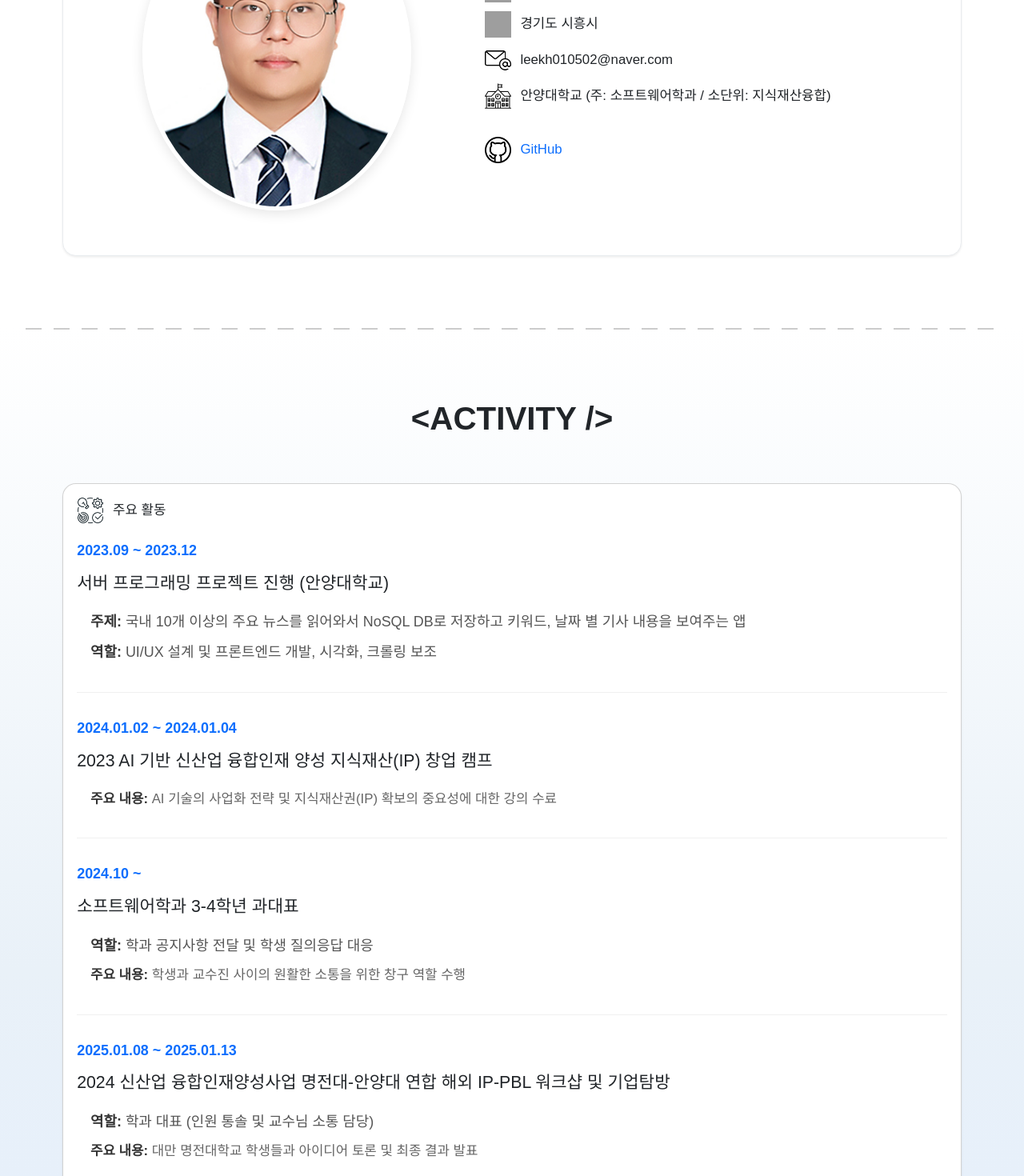
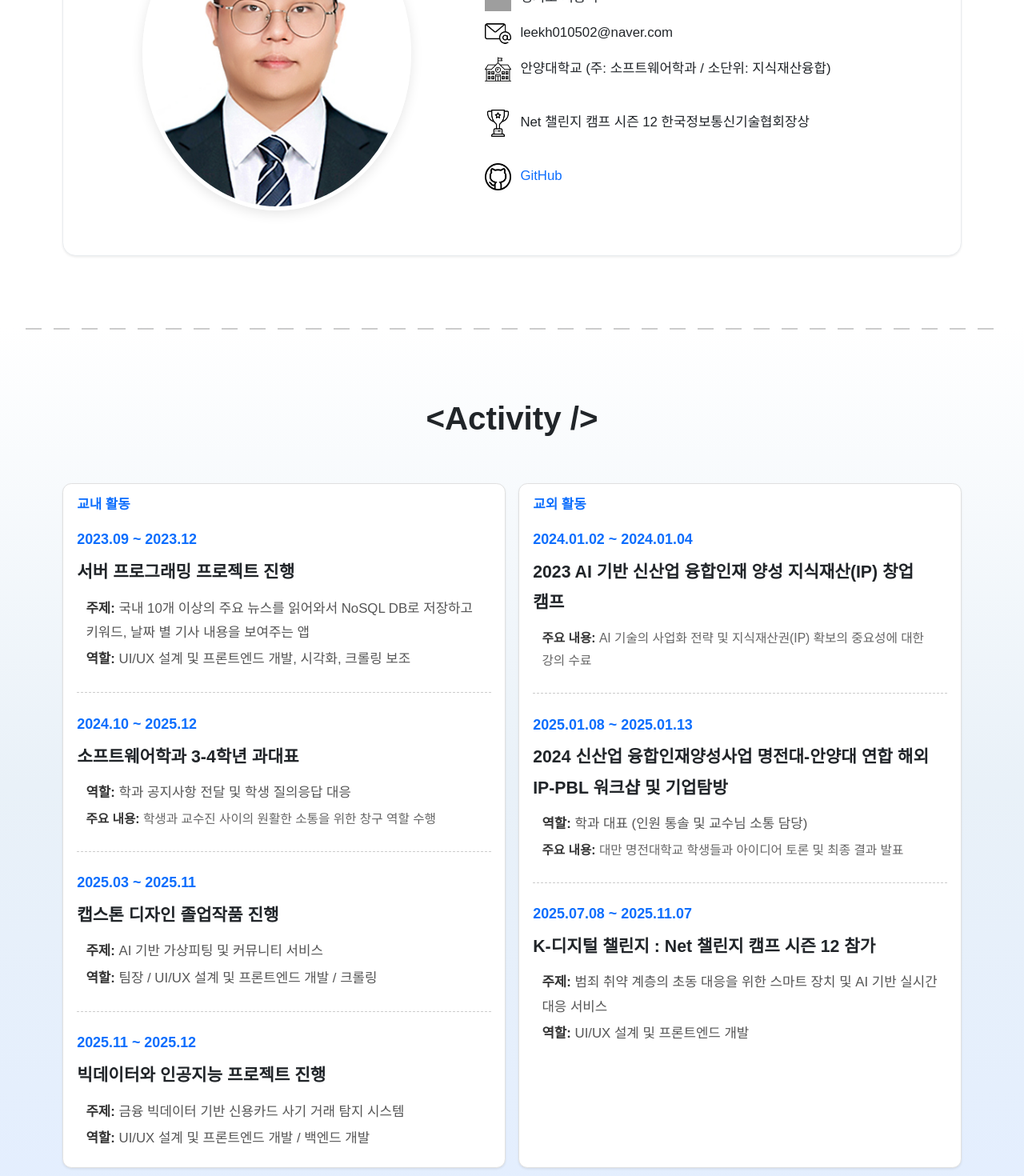
Before and after one commit to leekyuhyun/portfolio, a Vue app: page / in a window 1280 px wide. Shown: the part 1020-2490 px from the top of the page at 80% size. Built offline with nearby package versions, Linux system fonts and the light colour scheme; grey boxes are pictures that could not be loaded.

Commit message:
fix : 활동 교내/교외로 구분 및 수상 이력 추가, 프로젝트 추가

```diff
--- a/src/components/AboutMe/AboutMe.vue
+++ b/src/components/AboutMe/AboutMe.vue
@@ -29,6 +29,17 @@
                 <img src="/assets/image/school-icon.png" class="icon me-3" />
                 <span>{{ info.profile.education }}</span>
               </li>
+
+              <li class="mt-5"></li>
+              <li
+                class="d-flex align-items-center mb-3"
+                v-for="trophy in info.trophies"
+                :key="trophy.name"
+              >
+                <img :src="trophy.icon" class="icon me-3" alt="Trophy Icon" />
+                <span>{{ trophy.name }}</span>
+              </li>
+
               <li class="mt-5"></li>
               <li
                 class="d-flex align-items-center mb-3"
--- a/src/components/Activity/Activity.css
+++ b/src/components/Activity/Activity.css
@@ -2,66 +2,76 @@
   padding-top: 8rem;
   background: linear-gradient(180deg, #ffffff 0%, #e9f1f8 50%, #e3eeff 100%);
 }
-.activity-wrapper {
-  max-width: 114rem;
-  margin: 0 auto;
+
+.main-activity-icon {
+  width: 60px;
+  height: 60px;
+  object-fit: contain;
 }
-.activity-wrapper .card {
-  border-radius: 1.5rem;
-  padding: 4rem 10rem 4rem 6rem;
+
+/* 💡 새로운 카드 스타일 */
+.activity-card-wrapper .card {
+  border-radius: 1rem;
+  padding: 3rem;
+  border: 1px solid #e0e0e0;
 }
-.icon {
-  width: 3rem;
-  height: 3rem;
-}
+
 .activity-list {
   line-height: 1.8;
+  padding-left: 0;
 }
+
+/* 각 활동 항목 사이에 구분선 추가 */
 .activity-item:not(:last-child) {
-  margin-bottom: 2.5rem;
-  padding-bottom: 2.5rem;
-  border-bottom: 1px solid #f0f0f0;
+  margin-bottom: 2rem;
+  padding-bottom: 2rem;
+  border-bottom: 1px dashed #cccccc; /* 깔끔한 대시선 */
 }
+
+/* 마커 스타일은 제거되었으므로, 목록 항목에 일반적인 리스트 스타일만 적용 */
 .activity-period {
   color: var(--bs-primary);
   font-size: 1.6rem;
   margin-bottom: 0.5rem;
 }
+
 .activity-title {
   font-size: 1.9rem;
-  font-weight: 500;
-  margin-bottom: 1.2rem;
+  font-weight: 600;
+  margin-bottom: 1rem;
 }
+
 .activity-details {
-  padding-left: 1.5rem;
+  padding-left: 1rem; /* 항목 내용 들여쓰기 */
 }
+
 .activity-details p {
-  margin-bottom: 0.5rem;
-  font-size: 1.6rem;
+  margin-bottom: 0.3rem;
+  font-size: 1.5rem;
   color: #555;
   word-break: keep-all;
   overflow-wrap: break-word;
 }
 .activity-details .details-text {
-  font-size: 1.5rem;
+  font-size: 1.4rem;
   color: #666;
 }
 .activity-details p strong {
-  font-weight: 600;
+  font-weight: 700;
   color: #333;
 }
+
+/* 💡 모바일 반응형: 별도 복잡한 조정 필요 없음 (Bootstrap의 col-lg-6이 자동 처리) */
 @media (max-width: 992px) {
-  .activity-wrapper .card {
-    padding: 4rem;
+  .activity-card-wrapper .card {
+    padding: 2.5rem;
   }
 }
-@media (max-width: 768px) {
-  .activity-wrapper .card {
-    padding: 3rem;
+@media (max-width: 576px) {
+  .activity-card-wrapper .card {
+    padding: 1.5rem;
   }
-  .activity-wrapper .card h3 {
-    font-size: 2.2rem !important;
-    justify-content: center;
-    margin-bottom: 3rem !important;
+  .activity-title {
+    font-size: 1.7rem;
   }
 }
--- a/src/components/Activity/Activity.js
+++ b/src/components/Activity/Activity.js
@@ -1,11 +1,14 @@
-import { ref } from 'vue'
-import { activityData } from '@/data/activity_data.js'
+import { onCampusData, offCampusData } from '@/data/activity_data.js'
 
 export default {
   setup() {
-    const activity = ref(activityData)
+    const activityData = {
+      onCampus: onCampusData,
+      offCampus: offCampusData,
+    }
+
     return {
-      activity,
+      activityData,
     }
   },
 }
--- a/src/components/Activity/Activity.vue
+++ b/src/components/Activity/Activity.vue
@@ -1,15 +1,41 @@
 <template>
   <section id="activity" class="section">
     <div class="container">
-      <h2 class="section-title text-center" data-aos="fade-up">&lt;ACTIVITY /&gt;</h2>
-      <div class="activity-wrapper" data-aos="fade-up" data-aos-delay="100">
+      <h2 class="section-title text-center" data-aos="fade-up">&lt;Activity /&gt;</h2>
+
+      <div class="row g-4 activity-card-wrapper">
+        <div class="col-lg-6" data-aos="fade-up">
           <div class="card p-4 shadow-sm h-100">
-          <h3 class="d-flex align-items-center fs-4 mb-4">
-            <img :src="activity.icon" class="icon me-3" />
-            {{ activity.title }}
-          </h3>
+            <h3 class="fs-4 mb-4 text-primary fw-bold">{{ activityData.onCampus.title }}</h3>
             <ul class="activity-list list-unstyled mb-0">
-            <li v-for="(item, index) in activity.items" :key="index" class="activity-item">
+              <li
+                v-for="(item, index) in activityData.onCampus.items"
+                :key="'on-campus-' + index"
+                class="activity-item"
+              >
+                <p class="activity-period fw-bold">{{ item.period }}</p>
+                <p class="activity-title">{{ item.title }}</p>
+                <div class="activity-details">
+                  <p v-if="item.topic"><strong>주제:</strong> {{ item.topic }}</p>
+                  <p v-if="item.role"><strong>역할:</strong> {{ item.role }}</p>
+                  <p v-if="item.details" class="details-text">
+                    <strong>주요 내용:</strong> {{ item.details }}
+                  </p>
+                </div>
+              </li>
+            </ul>
+          </div>
+        </div>
+
+        <div class="col-lg-6" data-aos="fade-up" data-aos-delay="100">
+          <div class="card p-4 shadow-sm h-100">
+            <h3 class="fs-4 mb-4 text-primary fw-bold">{{ activityData.offCampus.title }}</h3>
+            <ul class="activity-list list-unstyled mb-0">
+              <li
+                v-for="(item, index) in activityData.offCampus.items"
+                :key="'off-campus-' + index"
+                class="activity-item"
+              >
                 <p class="activity-period fw-bold">{{ item.period }}</p>
                 <p class="activity-title">{{ item.title }}</p>
                 <div class="activity-details">
@@ -24,8 +50,8 @@
           </div>
         </div>
       </div>
+    </div>
   </section>
 </template>
-
 <script src="./Activity.js"></script>
 <style scoped src="./Activity.css"></style>
--- a/src/data/aboutMe_data.js
+++ b/src/data/aboutMe_data.js
@@ -15,4 +15,10 @@ export const aboutMeData = {
       icon: '/assets/image/git-icon.png',
     },
   ],
+  trophies: [
+    {
+      name: 'Net 챌린지 캠프 시즌 12 한국정보통신기술협회장상',
+      icon: '/assets/image/trophy.png',
+    },
+  ],
 }
--- a/src/data/activity_data.js
+++ b/src/data/activity_data.js
@@ -1,25 +1,41 @@
-// Activity 섹션의 데이터를 객체 형태로 관리합니다.
-export const activityData = {
-  title: '주요 활동',
-  icon: '/assets/image/activity-icon.png',
+export const onCampusData = {
+  title: '교내 활동',
   items: [
     {
       period: '2023.09 ~ 2023.12',
-      title: '서버 프로그래밍 프로젝트 진행 (안양대학교)',
+      title: '서버 프로그래밍 프로젝트 진행',
       topic:
         '국내 10개 이상의 주요 뉴스를 읽어와서 NoSQL DB로 저장하고 키워드, 날짜 별 기사 내용을 보여주는 앱',
       role: 'UI/UX 설계 및 프론트엔드 개발, 시각화, 크롤링 보조',
     },
     {
+      period: '2024.10 ~ 2025.12',
+      title: '소프트웨어학과 3-4학년 과대표',
+      role: '학과 공지사항 전달 및 학생 질의응답 대응',
+      details: '학생과 교수진 사이의 원활한 소통을 위한 창구 역할 수행',
+    },
+    {
+      period: '2025.03 ~ 2025.11',
+      title: '캡스톤 디자인 졸업작품 진행',
+      topic: 'AI 기반 가상피팅 및 커뮤니티 서비스',
+      role: '팀장 / UI/UX 설계 및 프론트엔드 개발 / 크롤링',
+    },
+    {
+      period: '2025.11 ~ 2025.12',
+      title: '빅데이터와 인공지능 프로젝트 진행',
+      topic: '금융 빅데이터 기반 신용카드 사기 거래 탐지 시스템',
+      role: 'UI/UX 설계 및 프론트엔드 개발 / 백엔드 개발',
+    },
+  ],
+}
+
+export const offCampusData = {
+  title: '교외 활동',
+  items: [
+    {
       period: '2024.01.02 ~ 2024.01.04',
       title: '2023 AI 기반 신산업 융합인재 양성 지식재산(IP) 창업 캠프',
       details: 'AI 기술의 사업화 전략 및 지식재산권(IP) 확보의 중요성에 대한 강의 수료',
-    },
-    {
-      period: '2024.10 ~ ',
-      title: '소프트웨어학과 3-4학년 과대표',
-      role: '학과 공지사항 전달 및 학생 질의응답 대응',
-      details: '학생과 교수진 사이의 원활한 소통을 위한 창구 역할 수행',
     },
     {
       period: '2025.01.08 ~ 2025.01.13',
@@ -28,16 +44,15 @@ export const activityData = {
       details: '대만 명전대학교 학생들과 아이디어 토론 및 최종 결과 발표',
     },
     {
-      period: '2025.03 ~',
-      title: '캡스톤 디자인 졸업작품 진행 중 (안양대학교)',
-      topic: 'AI 기반 가상피팅 및 커뮤니티 서비스',
-      role: '팀장 / UI/UX 설계 및 프론트엔드 개발 / 크롤링',
-    },
-    {
-      period: '2025.07.08 ~',
-      title: 'K-디지털 챌린지 : Net 챌린지 캠프 시즌 12 참가 중 (주최 : 과학기술정보통신부)',
+      period: '2025.07.08 ~ 2025.11.07',
+      title: 'K-디지털 챌린지 : Net 챌린지 캠프 시즌 12 참가',
       topic: '범죄 취약 계층의 초동 대응을 위한 스마트 장치 및 AI 기반 실시간 대응 서비스',
       role: 'UI/UX 설계 및 프론트엔드 개발',
     },
   ],
 }
+
+export const activitySections = {
+  onCampus: onCampusData,
+  offCampus: offCampusData,
+}
--- a/src/data/projects_data.js
+++ b/src/data/projects_data.js
@@ -1,10 +1,12 @@
+import { read } from '@popperjs/core'
+
 export const projectsData = [
   {
     type: 'Team',
     name: 'AI 기반 가상피팅 및 커뮤니티 서비스',
     context: '안양대학교 캡스톤 디자인',
     team: '3인',
-    period: '2025.03 - (진행 중)',
+    period: '2025.03 - 2025.11',
     description: 'AI 기반 가상 피팅 서비스와 사용자 피드 기능이 포함된 풀스택 웹 프로젝트입니다.',
     tags: ['React', 'React Router', 'Axios', 'CSS Modules', 'Crawling'],
     githubUrl: 'https://github.com/toran1678/VirtualFitting',
@@ -15,12 +17,33 @@ export const projectsData = [
     name: '범죄 취약 계층을 위한 AI 기반 실시간 대응 서비스',
     context: 'Net 챌린지 캠프 시즌 12',
     team: '6인',
-    period: '2025.07.08 - (진행 중)',
+    period: '2025.07.08 - 2025.11.07',
     description:
       'K-디지털 챌린지 공모전 출품작으로, 스마트 장치 데이터를 AI로 분석하여 위험 상황을 감지하고 신속한 초동 대응을 지원하는 통합 관제 시스템입니다.',
     tags: ['Vue.js', 'Vue Router', 'Axios', 'Bootstrap', 'Kakao Maps API'],
     githubUrl: 'https://github.com/leekyuhyun/contest_frontend',
     readmeUrl: 'https://raw.githubusercontent.com/leekyuhyun/contest_frontend/main/README.md',
+  },
+  {
+    type: 'Team',
+    name: '금융 빅데이터 기반 신용카드 사기 거래 탐지 시스템',
+    context: '안양대학교 빅데이터와 인공지능',
+    team: '2인',
+    period: '2025.11 ~ 2025.12',
+    description:
+      '금융 거래 데이터를 분석하여 신용카드 사기 거래를 탐지하는 시스템입니다. 데이터 전처리, 특징 추출, 머신러닝 모델링을 포함합니다.',
+    tags: [
+      'React',
+      'FastAPI',
+      'Python',
+      'scikit-learn',
+      'PostgreSQL',
+      'Docker',
+      'RandomForest',
+      'Imbalanced-learn',
+    ],
+    githubUrl: 'https://github.com/leekyuhyun/anomaly-dashboard-project',
+    readmeUrl: 'https://github.com/leekyuhyun/anomaly-dashboard-project/blob/main/README.md',
   },
 
   // --- 개인 프로젝트 ---
@@ -49,7 +72,7 @@ export const projectsData = [
   },
   {
     type: 'Personal',
-    name: 'Vue.js 기반 포트폴리오 웹사이트',
+    name: 'Vue.js 기반 포트폴리오 웹 어플리케이션',
     context: '개인 프로젝트',
     period: '2025.09.13 - 2025.09.15',
     description:
@@ -58,4 +81,15 @@ export const projectsData = [
     githubUrl: 'https://github.com/leekyuhyun/portfolio',
     readmeUrl: 'https://raw.githubusercontent.com/leekyuhyun/portfolio/main/README.md',
   },
+  {
+    type: 'Personal',
+    name: '개인 야구 기록지 웹 어플리케이션',
+    context: '개인 프로젝트',
+    period: '2025.11.16 - 2025.11.17',
+    description:
+      'Vue와 Vite를 사용하여 개발한 개인 야구 기록지 웹 애플리케이션입니다. 사용자는 경기 데이터를 입력하고 관리할 수 있습니다.',
+    tags: ['Vue.js', 'Vite', 'Bootstrap', 'JavaScript'],
+    githubUrl: 'https://github.com/leekyuhyun/BaseballStatsRecord',
+    readmeUrl: 'https://github.com/leekyuhyun/BaseballStatsRecord/blob/main/README.md',
+  },
 ]
--- a/vite.config.js
+++ b/vite.config.js
@@ -15,4 +15,7 @@ export default defineConfig({
       '@': fileURLToPath(new URL('./src', import.meta.url))
     },
   },
+  server: {
+    port : 5540,
+  },
 })
```
Also changed, not shown: src/components/Layout/Footer.vue (+8 -9 lines), src/data/journey_data.js (+7 -2 lines), src/data/skills_data.js (+5 -5 lines), public/assets/image/activity-icon.png (deleted), public/assets/image/trophy.png (added). Lines whose indentation alone changed are shown as unchanged.
